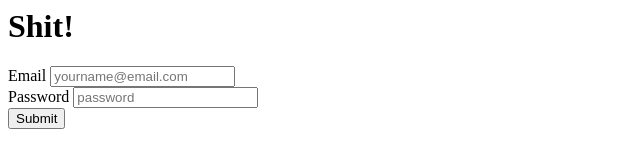
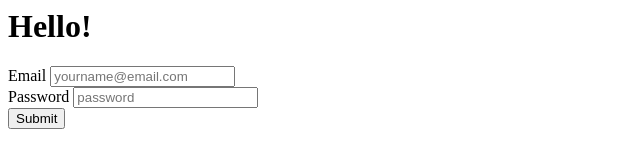
Before and after one commit to emcanearney/emcanearney, a plain HTML site: page index.html in a window 1280 px wide. Shown: the full height of the page, 0-640 px from the left. Drawn offline with Linux system fonts and the light colour scheme.

Commit message:
Update index.html

```diff
--- a/index.html
+++ b/index.html
@@ -5,7 +5,7 @@
 <meta name="insight-app-sec-validation" content="36978596-628f-4800-9242-af555eac50b4">
 </head>
 <body>
-    <h1>Shit!</h1>
+    <h1>Hello!</h1>
 	<script  crossorigin="anonymous" integrity="sha512-2e003yIUkuCG1IeaeQwIgzMwqYiC+7wN/ouvY2yay84wnLng3/MScKxudf02uj4T4RZAnF5zJumvacsF9lfTMw==" type="application/javascript" src="https://github.githubassets.com/assets/frameworks-8e9b232b.js"></script>
 	<section>
 		<form name="login" action="login_results.html">
```
